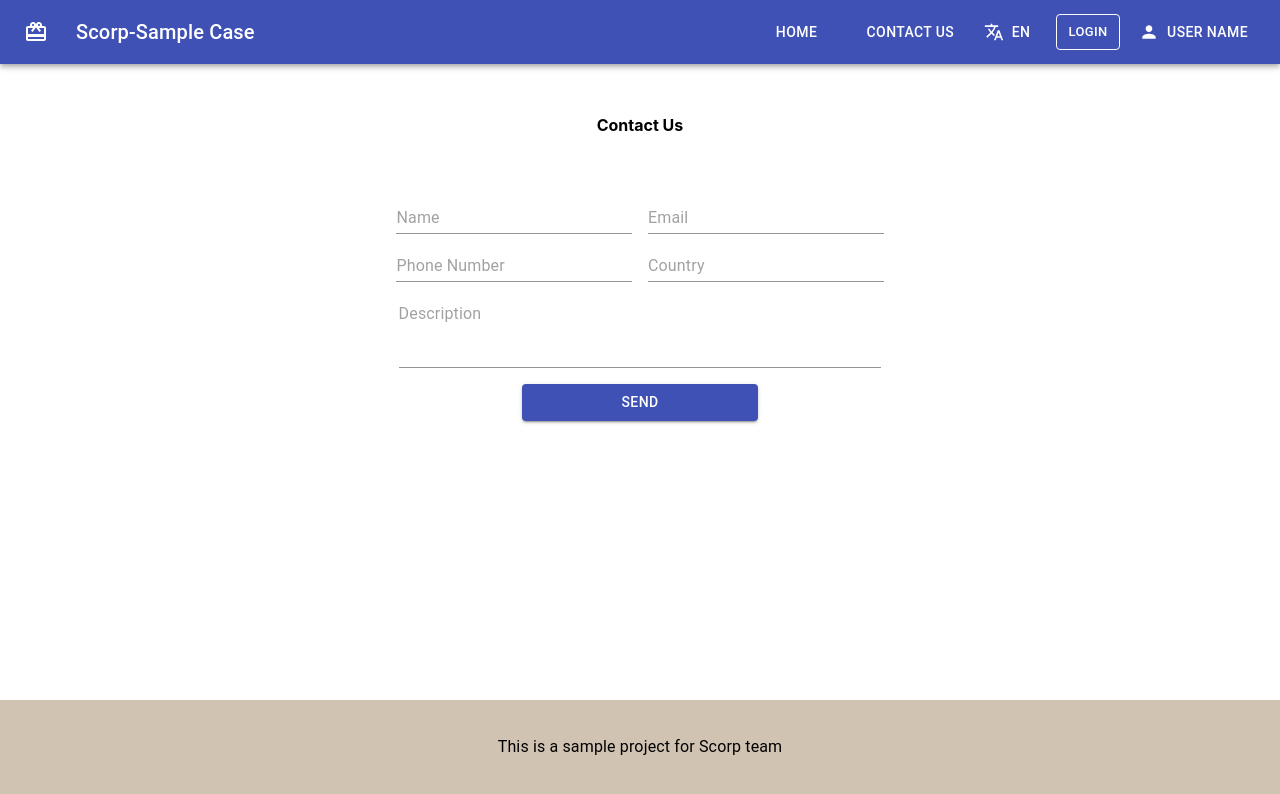
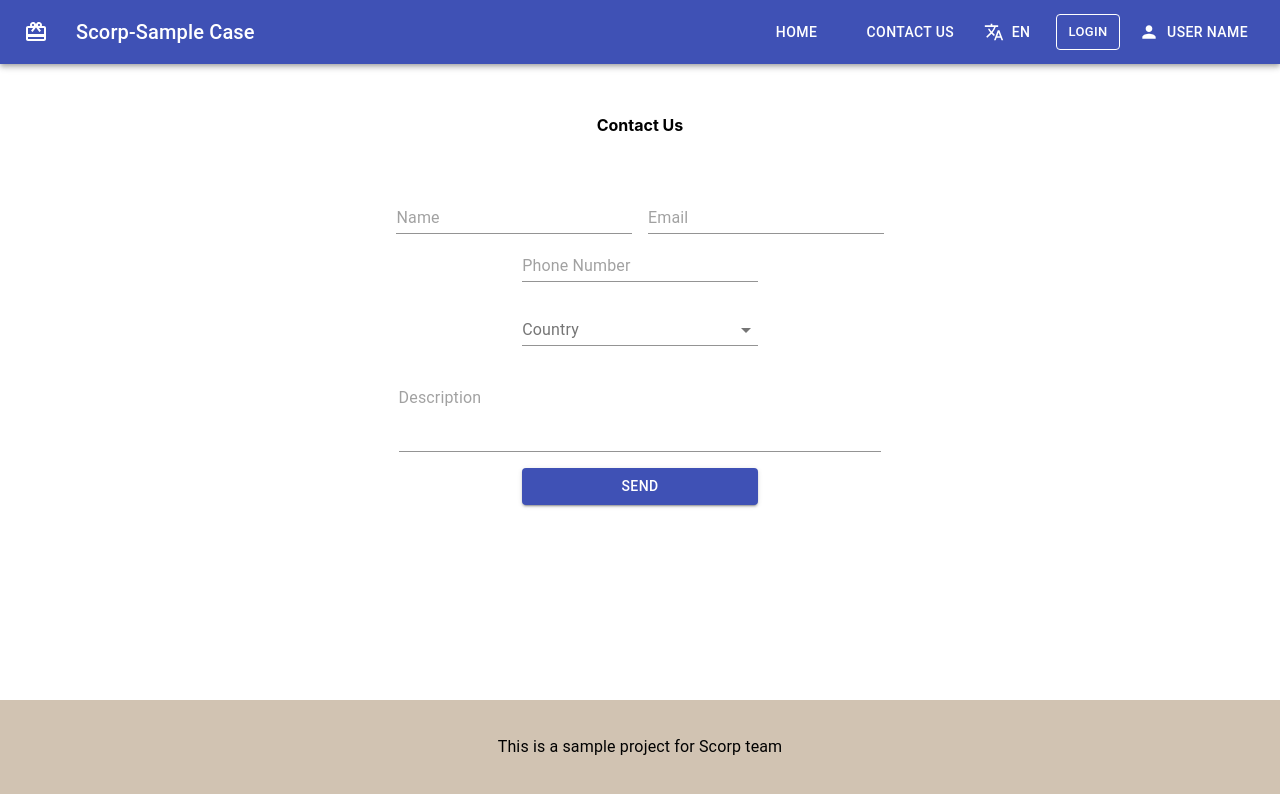
Before and after one commit to Mona95/Localization-React, a React (Create React App) app: page /contactus in a window 1280 px wide. Shown: the top 794 px of the page. Built offline with nearby package versions, Linux system fonts and the light colour scheme.

Commit message:
update contact page with basic form validation and converting formvalues to json

```diff
--- a/package.json
+++ b/package.json
@@ -5,6 +5,7 @@
   "dependencies": {
     "@material-ui/core": "^4.11.1",
     "@material-ui/icons": "^4.9.1",
+    "@material-ui/lab": "^4.0.0-alpha.57",
     "@testing-library/jest-dom": "^5.11.4",
     "@testing-library/react": "^11.1.0",
     "@testing-library/user-event": "^12.1.10",
--- a/src/components/routes/Contact/ContactForm/ContactForm.style.js
+++ b/src/components/routes/Contact/ContactForm/ContactForm.style.js
@@ -1,11 +1,20 @@
 const styles = (theme) => ({
   form: {
+    position: "relative",
     marginTop: "5%",
     "& > *": {
       margin: theme.spacing(1),
       width: "20%",
     },
   },
+  countryFld: {
+    marginLeft: "40%",
+  },
+  errMsg: {
+    color: "red",
+    fontWeight: "bold",
+    marginTop: 10,
+  },
 });
 
 export default styles;
--- a/src/components/routes/Contact/ContactForm/index.js
+++ b/src/components/routes/Contact/ContactForm/index.js
@@ -2,6 +2,21 @@ import React, { Component } from "react";
 import styles from "./ContactForm.style.js";
 import { Button, Input } from "@material-ui/core";
 import { withStyles } from "@material-ui/core/styles";
+import TextField from "@material-ui/core/TextField";
+import Autocomplete from "@material-ui/lab/Autocomplete";
+import { validateNumberFld, validateEmailFld } from "../../../../utils/utils";
+import ErrorIcon from "@material-ui/icons/Error";
+
+const country_list = [
+  { id: "TR", name: "Turkey" },
+  { id: "US", name: "United States of America" },
+  { id: "GB", name: "United Kingdom" },
+  { id: "DE", name: "Germany" },
+  { id: "SE", name: "Sweden" },
+  { id: "KE", name: "Kenya" },
+  { id: "BR", name: "Brazil" },
+  { id: "ZW", name: "Zimbabwe" },
+];
 
 class ContactForm extends Component {
   state = {
@@ -10,15 +25,40 @@ class ContactForm extends Component {
     phonenumber: "",
     country_code: "",
     text: "",
+    numberError: false,
+    emailError: false,
   };
 
   handleItemChange = (event) => {
     this.setState({ [event.target.name]: event.target.value });
+    if (event.target.name === "email") {
+      validateEmailFld(event.target.value)
+        ? this.setState({ emailError: true })
+        : this.setState({ emailError: false });
+      event.target.value === "" && this.setState({ emailError: false });
+    }
+
+    if (event.target.name === "phonenumber") {
+      validateNumberFld(event.target.value)
+        ? this.setState({ numberError: true })
+        : this.setState({ numberError: false });
+    }
+  };
+
+  handleAutoCompleteChange = (event, newValue) => {
+    this.setState({ country_code: newValue ? newValue.id : "" });
   };
 
   onSend = (event) => {
     event.preventDefault();
-    console.log(this.state);
+    let currState = { ...this.state };
+    delete currState.emailError;
+    delete currState.numberError;
+    let jsonData = JSON.stringify(currState);
+
+    if (!this.state.emailError && !this.state.numberError) {
+      console.log(jsonData);
+    }
   };
 
   render() {
@@ -41,13 +81,15 @@ class ContactForm extends Component {
           name="phonenumber"
           placeholder="Phone Number"
           onChange={this.handleItemChange}
-          type="number"
+          //type="number"
         />
-        <Input
+        <Autocomplete
           name="country_code"
-          type="search"
-          onChange={this.handleItemChange}
-          placeholder="Country"
+          options={country_list}
+          className={classes.countryFld}
+          getOptionLabel={(option) => option.name}
+          onChange={this.handleAutoCompleteChange}
+          renderInput={(params) => <TextField {...params} label="Country" />}
         />
         <br />
         <Input
@@ -67,6 +109,20 @@ class ContactForm extends Component {
         >
           SEND
         </Button>
+        <br />
+        {this.state.numberError && (
+          <span className={classes.errMsg}>
+            <ErrorIcon />
+            Please enter a valid phone number.
+          </span>
+        )}
+        <br />
+        {this.state.emailError && (
+          <span className={classes.errMsg}>
+            <ErrorIcon />
+            Please enter a valid Email.
+          </span>
+        )}
       </form>
     );
   }
--- /dev/null
+++ b/src/utils/utils.js
@@ -0,0 +1,9 @@
+export function validateNumberFld(value) {
+  let regex = /^\d*$/;
+  return !regex.test(value);
+}
+
+export function validateEmailFld(value) {
+  let regex = /^[a-zA-Z0-9.!#$%&'*+/=?^_`{|}~-]+@[a-zA-Z0-9-]+(?:\.[a-zA-Z0-9-]+)*$/;
+  return !regex.test(value);
+}
```
Also changed, not shown: 2 other files (tests, documents, lock files or other folders).
